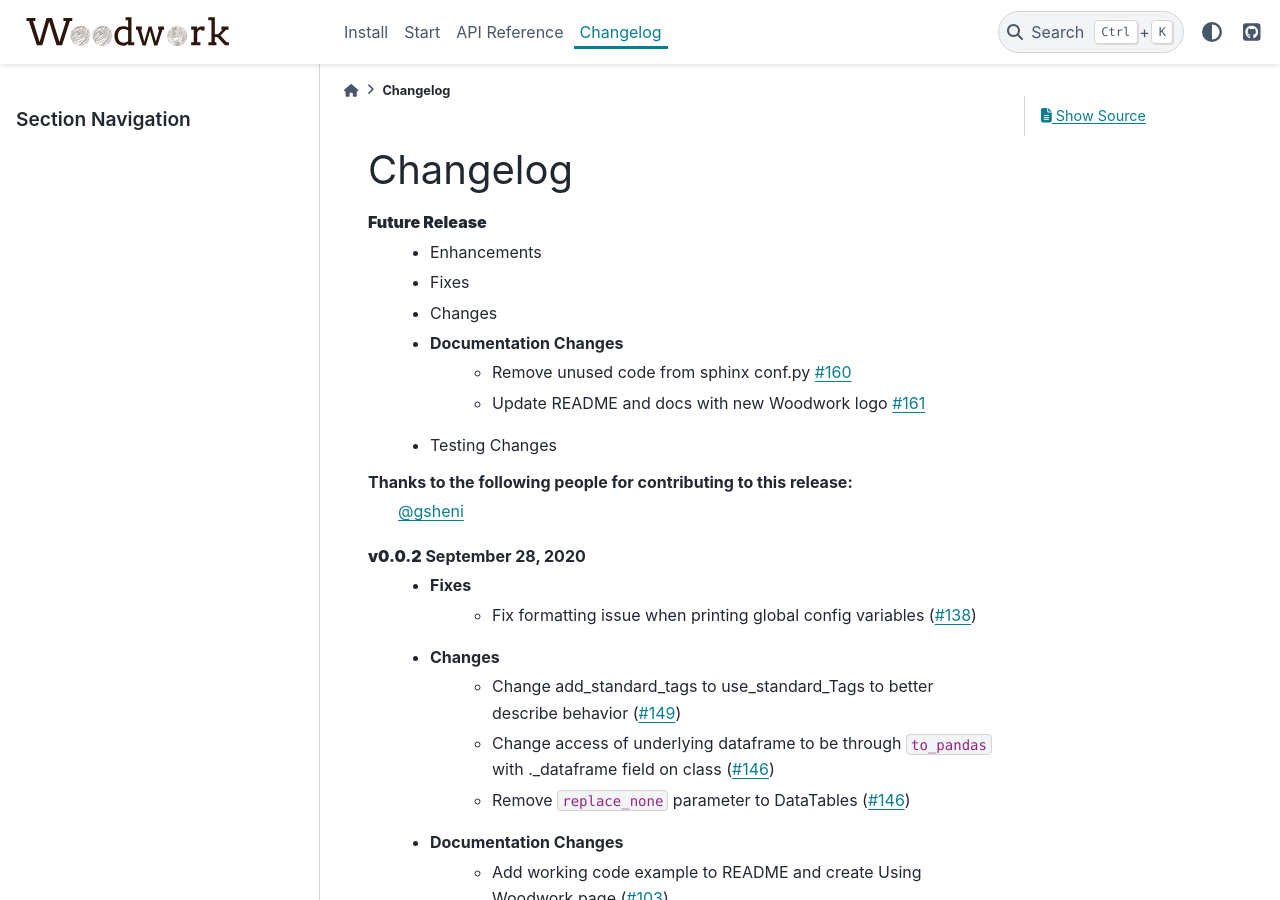
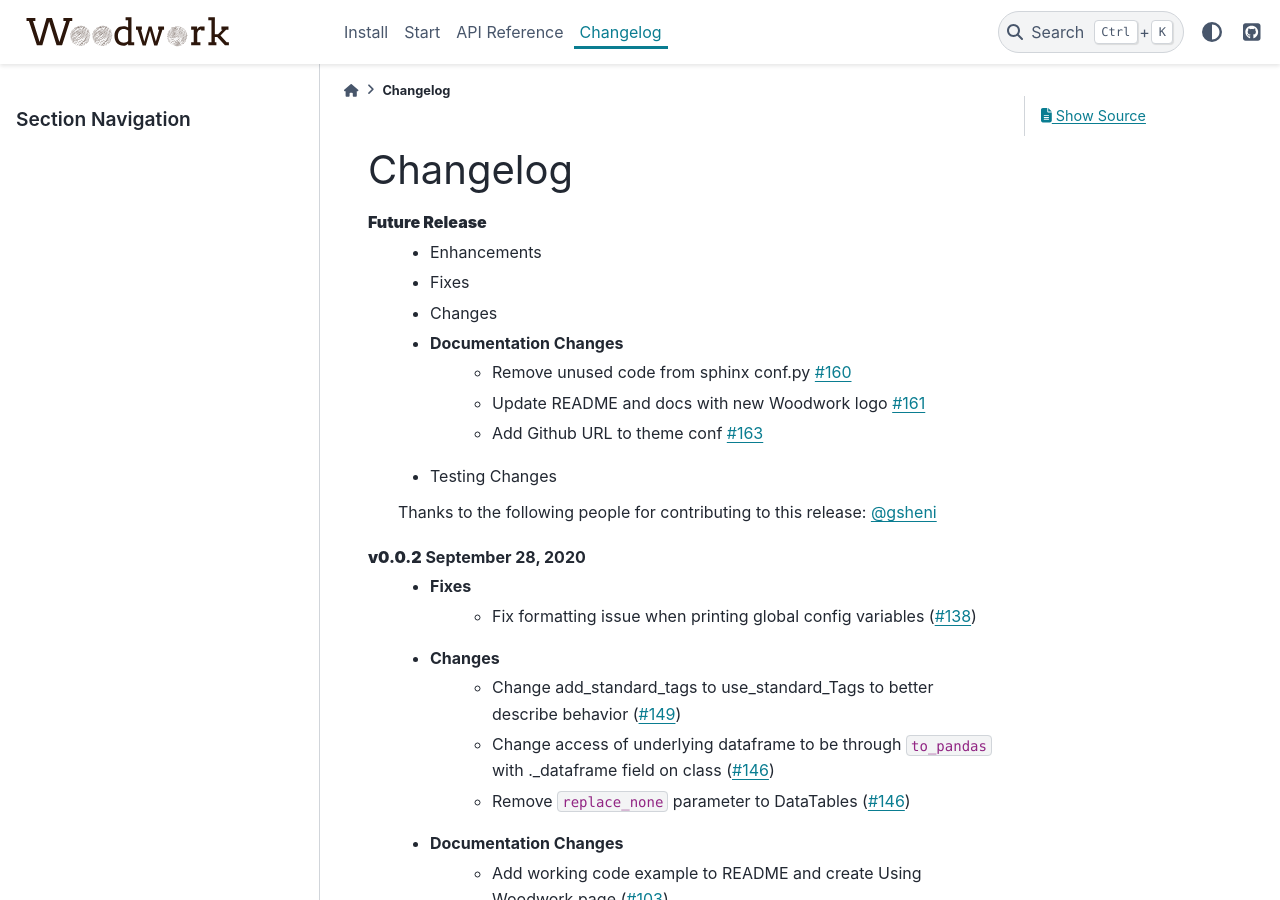
Before and after one commit to alteryx/woodwork, a Sphinx documentation site: the page built from docs/source/changelog.rst, in a window 1280 px wide and 900 px high. Built offline with Sphinx 7.4.7 and the PyData theme 0.15.4, drawn with Linux system fonts in a browser that asks for light colours; comment, search, counter and statistics services are not loaded.

Commit message:
Update changelog.rst

```diff
--- a/docs/source/changelog.rst
+++ b/docs/source/changelog.rst
@@ -9,10 +9,11 @@ Changelog
     * Documentation Changes
         * Remove unused code from sphinx conf.py :pr:`160`
         * Update README and docs with new Woodwork logo :pr:`161`
+        * Add Github URL to theme conf :pr:`163`
     * Testing Changes
 
-Thanks to the following people for contributing to this release:
-   :user:`gsheni`
+    Thanks to the following people for contributing to this release:
+    :user:`gsheni`
 
 **v0.0.2** September 28, 2020
     * Fixes
@@ -74,7 +75,6 @@ Thanks to the following people for contributing to this release:
     * Add Makefile, setup.py, requirements.txt (:pr:`2`)
     * Initial Release (:pr:`1`)
 
-
     Thanks to the following people for contributing to this release:
     :user:`gsheni`, :user:`tamargrey`, :user:`thehomebrewnerd`
 
```
